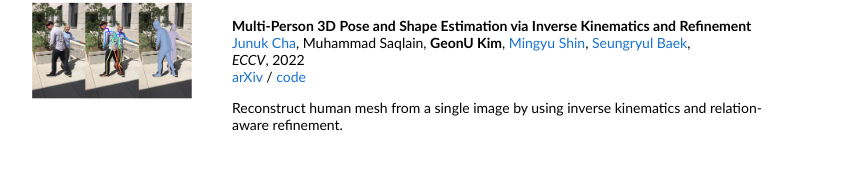
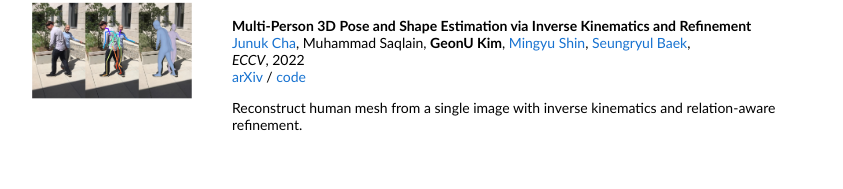
Before and after one commit to Kim-GeonU/kim-geonu.github.io, a plain HTML site: page index.html in a window 1280 px wide. Shown: the part 618-807 px from the top of the page, without its empty margins (228-1071 px from the left). Drawn offline with Linux system fonts and the light colour scheme.

Commit message:
first commit

```diff
--- a/index.html
+++ b/index.html
@@ -149,7 +149,7 @@
         <a href="https://github.com/JunukCha/MultiPerson?tab=readme-ov-file">code</a>
         <p></p>
         <p>
-        Reconstruct human mesh from a single image by using inverse kinematics and relation-aware refinement.
+        Reconstruct human mesh from a single image with inverse kinematics and relation-aware refinement.
         </p>
       </td>
     </tr>
```
